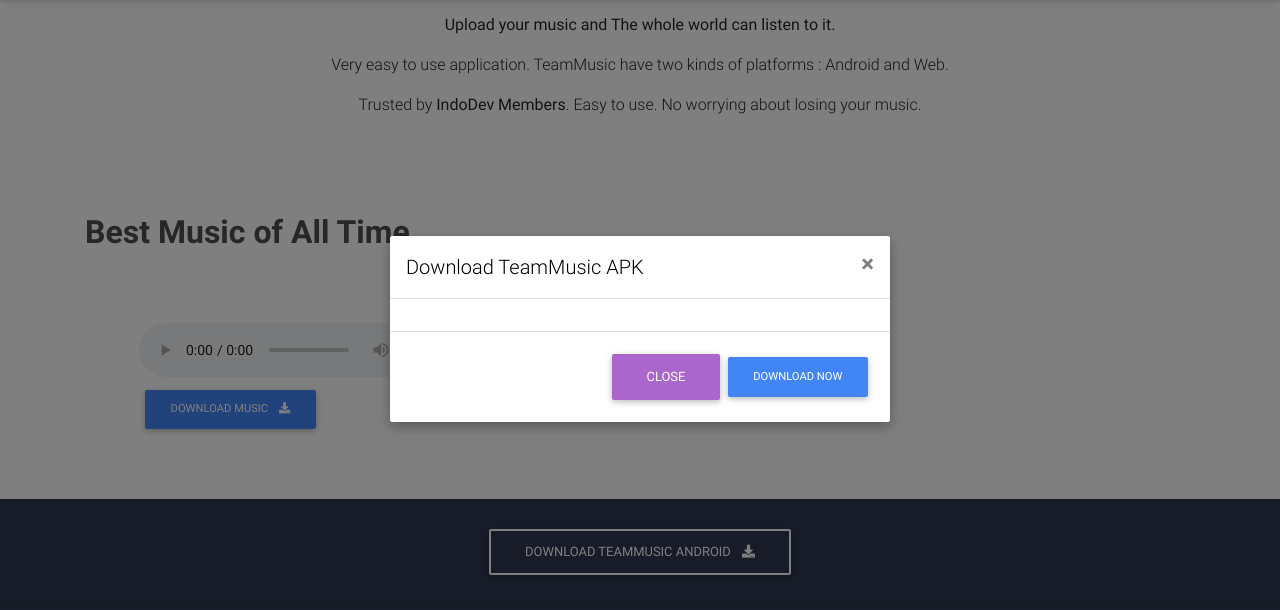
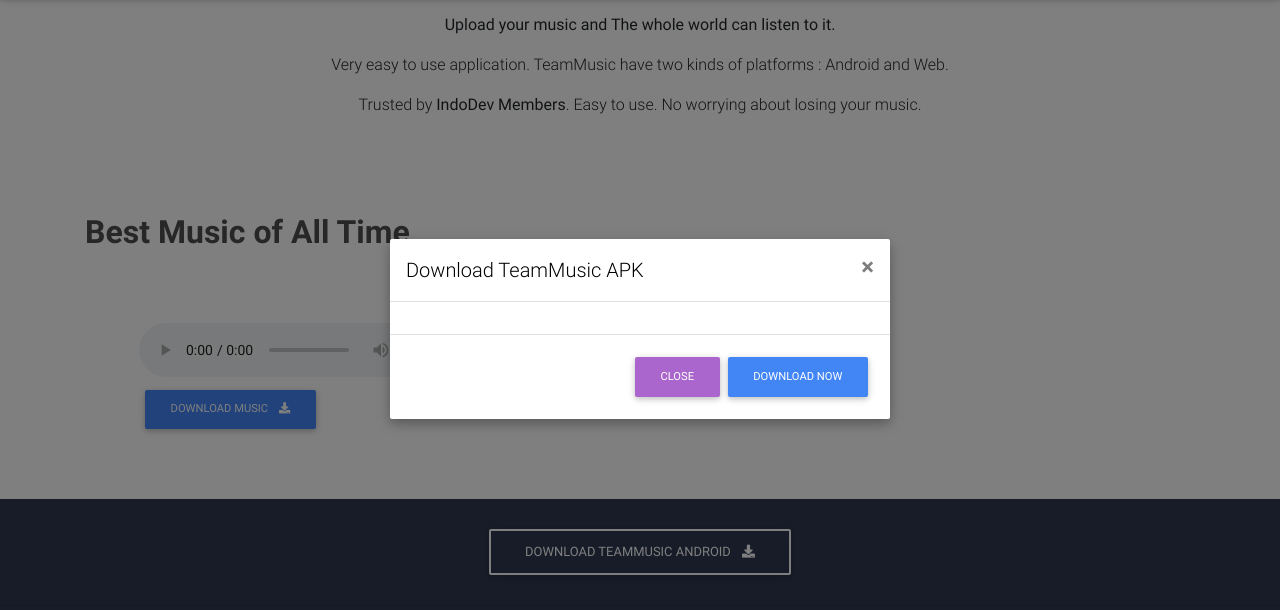
Before and after one commit to Readone45/tmweb, a plain HTML site: page public/index.html in a window 1280 px wide. Both pictures are taken after a click on the button "DOWNLOAD TEAMMUSIC ANDROID". Shown: the part 758-1368 px from the top of the page. Drawn offline with nearby package versions, Linux system fonts and the light colour scheme; files that its build step writes are made by us from their sources; no server answers.

Commit message:
Resize the button cancel and add class btn-md

```diff
--- a/public/index.html
+++ b/public/index.html
@@ -203,7 +203,7 @@
           <div class="modal-body black-text" id="txt">
           </div>
           <div class="modal-footer">
-            <a type="button" class="btn btn-secondary" data-dismiss="modal">Close</a>
+            <a type="button" class="btn btn-secondary btn-md" data-dismiss="modal">Close</a>
             <a id="tmmusicdownload" target="_blank" class="btn btn-primary btn-md">Download Now
             </a>
           </div>
```
